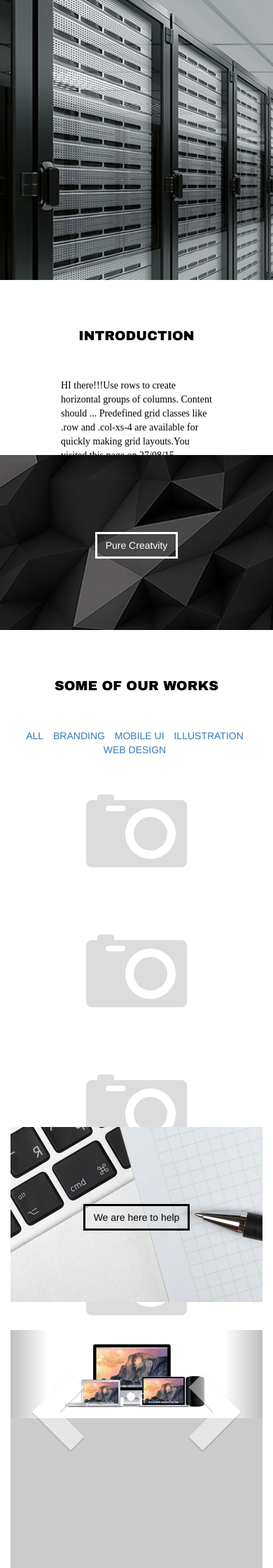
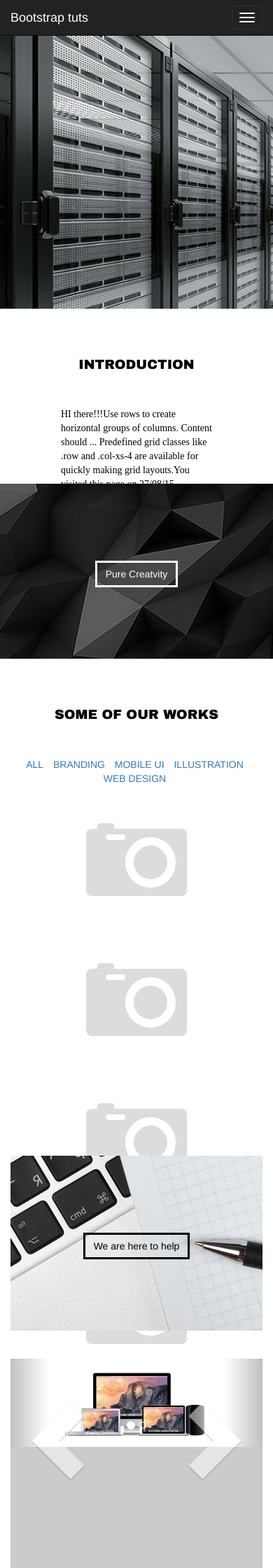
Before and after one commit to kaviarasukr/bootstrap-tuts, a PHP site: page /html/exercise.html in a window 390 px wide; the page is wider, and only the part inside the window is pictured. Shown: the top 2240 px of that part at 70% size. Run offline with PHP 8.4, Linux system fonts and the light colour scheme; some libraries are stand-ins or nearby versions.

Commit message:
added nav bar and footer and updated images and css

```diff
--- a/css/bootstrapcss.css
+++ b/css/bootstrapcss.css
@@ -21,9 +21,10 @@ body {
 #section4 {padding-top:50px;height:650px;color: #fff; background-color: #FFFFFF;}
 #section5 {padding-top:50px;height:250px;color: #fff; background-color: #262626;background-image: url("../images/help.png");}
 #section6 {padding-top:0px;padding:0px;height:400px;color: #fff; background-color: #CBCBCB;}
-#section7 {padding-top:50px;height:250px;color: #fff; background-color: #FFFFFF;}
+#section7 {padding-top:0px;height:250px;color: #fff; background-color: #FFFFFF;}
 #section8 {padding-top:50px;height:250px;color: #fff; background-color: #262626;}
-#section9 {padding-top:50px;height:500px;color: #fff; background-color: #FFFFFF;}
+#section71 {margin-top:50px;background-color: #FFFFFF; height: inherit;}
+#section72 {margin-top:50px;background-color: #FFFFFF; height: inherit;}
 
 
 .align-css{
@@ -101,3 +102,13 @@ h3.ex {
 .glyphicon {
     font-size: 120px;
 }
+p.footxt {
+      margin-left: 535px;
+      color: white;
+      font-size: 30px;
+}
+p.pftxt {
+      margin-left: 563px;
+      color: white;
+      font-size: 10px;
+}
--- a/html/exercise.html
+++ b/html/exercise.html
@@ -12,7 +12,37 @@
 <style>
 </style>
 <body>
+	<DIV class="container">
+		<div class="row">
+			<div id=""class="col-md-12">
+				<nav class="navbar navbar-inverse navbar-fixed-top">
 					<div class="container">
+						<div class="navbar-header">
+							<button type="button" class="navbar-toggle" data-toggle="collapse" data-target="#myNavbar">
+								<span class="icon-bar"></span>
+								<span class="icon-bar"></span>
+								<span class="icon-bar"></span>
+							</button>
+							<a class="navbar-brand" href="#">Bootstrap tuts</a>
+						</div>
+						<div>
+							<div class="collapse navbar-collapse" id="myNavbar">
+								<ul class="nav navbar-nav">
+									<li><a href="#section4">Our Works</a></li>
+									<li><a href="#section5">Help</a></li>
+									<li><a href="#section7">Contact us</a></li>
+								</ul>
+							</div>
+						</div>
+					</div>
+				</nav>
+			</div>
+		</div>
+	</DIV>
+	<br>
+	<br>
+	<div class="container">
+
 		<div class="row">
 			<div id="section1"class="col-md-12">
 				<h3 class="ex">WE'VE GOT THE TALENT</h3>
@@ -31,6 +61,7 @@
 					grid layouts.You visited this page on 27/08/15.<p>
 				</br>
 
+			</div>
 		</div>
 	</div>
 </div>
@@ -158,17 +189,18 @@
 		</div>
 
 	</div>
+</div>
 <div class="container">
 
 	<div id="section7"class="col-md-12">
-			<div class="row">
-				<div class="col-md-4">
+
+			<div id="section71"class="col-md-4">
 				<h3>OUR LOCATION</h3>
 				<div class="col-md-1">
 					<P> 100 EVINGTONROAD, LE21HH,  LEICESTER, UK.</P>
 				</div>
 			</div>
-				<div class="col-md-8 center-block" id="sec7">
+			<div class="col-md-8 center-block" id="section72">
 				<h3 class="text-center">Contact Us</h3>
 				<div class="col-md-1 ">
 					<ul>
@@ -182,8 +214,28 @@
 					<button type="button" class="btn btn-default btn-md center-block" id="btn7">send</button>
 				</div>
 			</div>
+
+	</div>
+</div>
+<div class="container-fluid">
+	<div class="row">
+		<div id="section8" class="col-md-12">
+
+			<div id="" class="col-md-12 center-block">
+
+				<a href="https://github.com/kaviarasukr"><img src="../images/k.png"height="80px" width="80px" class="center-block"></a>
+
+			</div>
+			<div class="col-md-12 center-block ">
+				<p class="footxt"> KAVIARASU KR</p></div>
+				<p class="pftxt">Powered by HTML5 CSS3 BOOTSTRAP3</p>
+			</div>
+</div>
+		</div>
+	</div>
 </div>
 
 
+</div>
 </body>
 </html>
```
Also changed, not shown: images/banner.jpg (added), images/k.png (added). Lines whose indentation alone changed are shown as unchanged.
